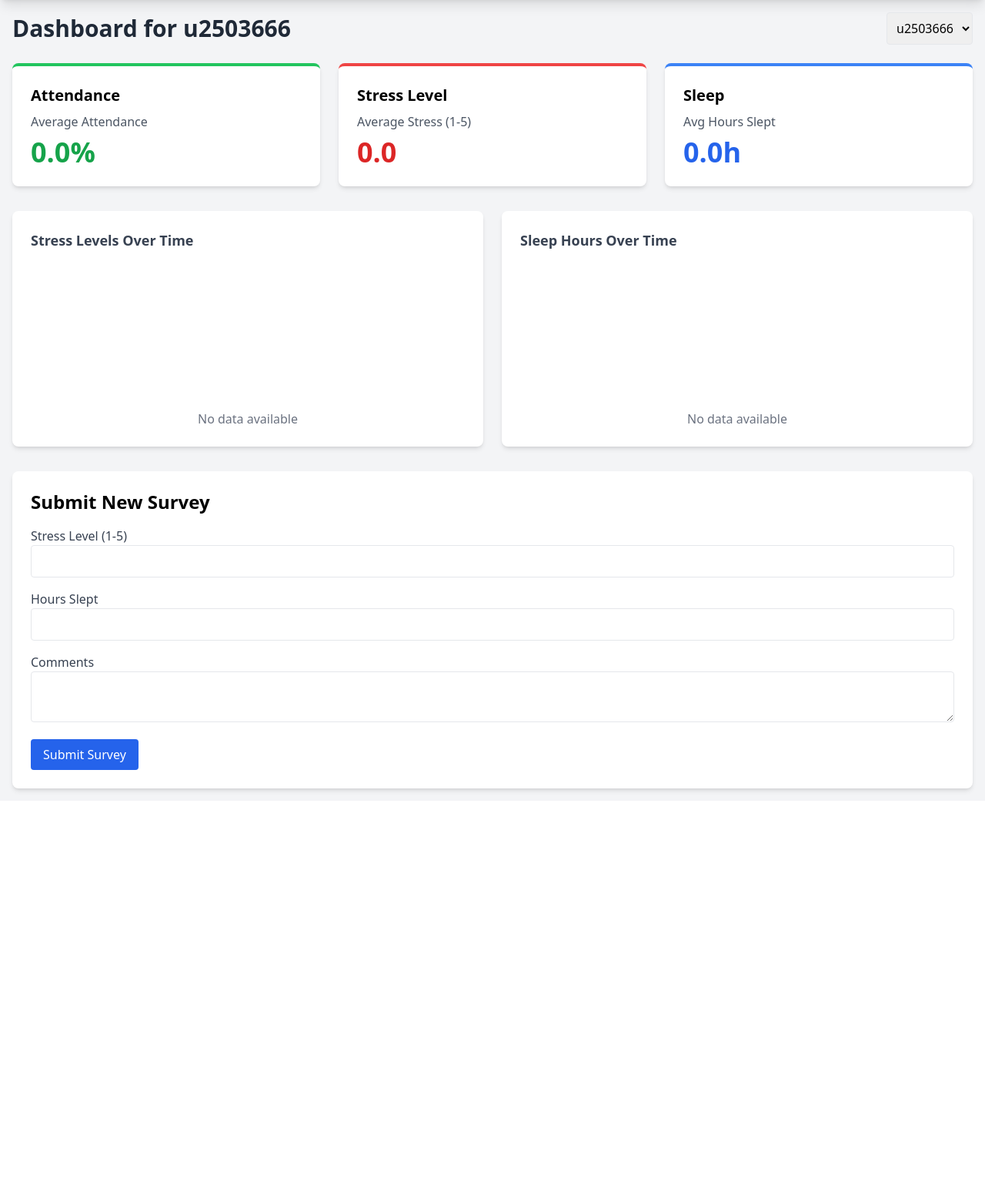
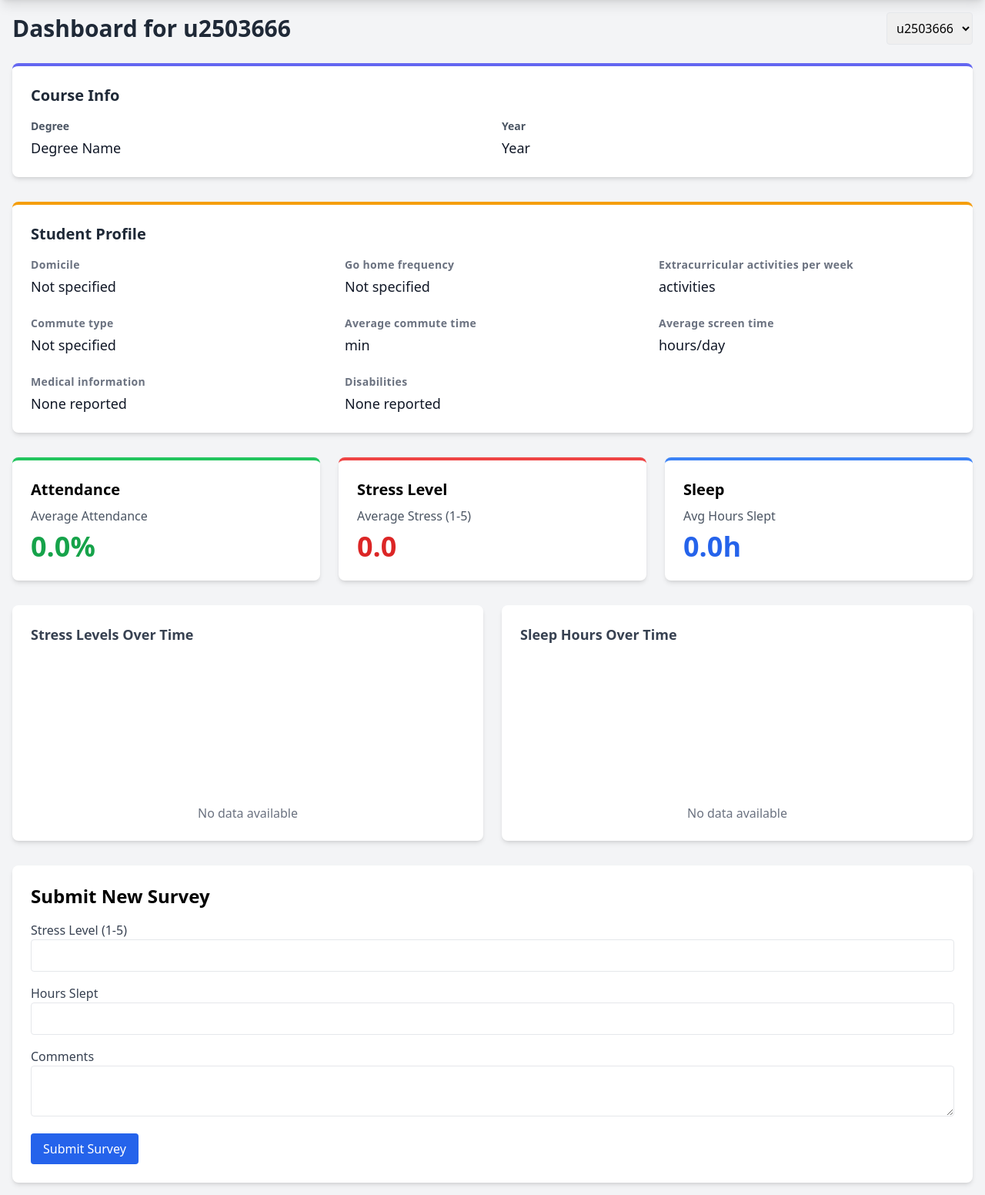
Before and after one commit to Charbelto/Student_Wellbeing_Insights, a Flask app: page /dashboard?student_id=2 in a window 1280 px wide. Shown: the part 62-1614 px from the top of the page at 77% size. Before the commit the page ends 1095 px from the top, so only its background shows below. Run offline with Flask 3, Linux system fonts and the light colour scheme; a user stored in the database is signed in; data comes from the database, SQL or seed files in the repository; data that the repository does not hold is empty; a map, chart or similar area stays blank; some libraries are stand-ins or nearby versions.

Commit message:
update student dashboard

```diff
--- a/app/templates/dashboard.html
+++ b/app/templates/dashboard.html
@@ -29,6 +29,109 @@
     <p>{{ error }}</p>
 </div>
 {% elif summary %}
+
+<!--Course Info Card -->
+<div class="bg-white p-6 rounded-lg shadow-md border-t-4 border-indigo-500 mb-8">
+    <h2 class="text-xl font-semibold mb-4 text-gray-800">Course Info</h2>
+
+    <div class="grid grid-cols-1 md:grid-cols-2 gap-6">
+        <div>
+            <p class="text-gray-600 font-semibold text-sm">Degree</p>
+            <p class="text-lg text-gray-900 mt-1">
+                {{ degree_name or "Degree Name" }}
+            </p>
+        </div>
+
+        <div>
+            <p class="text-gray-600 font-semibold text-sm">Year</p>
+            <p class="text-lg text-gray-900 mt-1">
+                {{ year_of_study or "Year" }}
+            </p>
+        </div>
+    </div>
+</div>
+
+
+<!-- Student Profile / Lifestyle Card -->
+<div class="bg-white p-6 rounded-lg shadow-md border-t-4 border-amber-500 mb-8">
+    <h2 class="text-xl font-semibold mb-4 text-gray-800">Student Profile</h2>
+
+    <div class="grid grid-cols-1 md:grid-cols-2 lg:grid-cols-3 gap-6">
+
+        <!-- Domicile -->
+        <div>
+            <p class="text-gray-500 font-semibold text-sm tracking-wide">Domicile</p>
+            <p class="text-lg text-gray-900 mt-1">
+                {{ student.domicile or "Not specified" }}
+            </p>
+        </div>
+
+        <!-- Go home frequency -->
+        <div>
+            <p class="text-gray-500 font-semibold text-sm tracking-wide">Go home frequency</p>
+            <p class="text-lg text-gray-900 mt-1">
+                {{ student.go_home_frequency or "Not specified" }}
+            </p>
+        </div>
+
+        <!-- Extracurricular activities per week -->
+        <div>
+            <p class="text-gray-500 font-semibold text-sm tracking-wide">Extracurricular activities per week</p>
+            <p class="text-lg text-gray-900 mt-1">
+                {{ student.extracurricular_per_week is not none
+                    and (student.extracurricular_per_week ~ " activities")
+                    or "Not specified" }}
+            </p>
+        </div>
+
+        <!-- Commute type -->
+        <div>
+            <p class="text-gray-500 font-semibold text-sm tracking-wide">Commute type</p>
+            <p class="text-lg text-gray-900 mt-1">
+                {{ student.commute_type or "Not specified" }}
+            </p>
+        </div>
+
+        <!-- Average commute time -->
+        <div>
+            <p class="text-gray-500 font-semibold text-sm tracking-wide">Average commute time</p>
+            <p class="text-lg text-gray-900 mt-1">
+                {{ student.avg_commute_time_min is not none
+                    and (student.avg_commute_time_min ~ " min")
+                    or "Not specified" }}
+            </p>
+        </div>
+
+        <!-- Average screen time -->
+        <div>
+            <p class="text-gray-500 font-semibold text-sm tracking-wide">Average screen time</p>
+            <p class="text-lg text-gray-900 mt-1">
+                {{ student.avg_screen_time_hours is not none
+                    and (student.avg_screen_time_hours ~ " hours/day")
+                    or "Not specified" }}
+            </p>
+        </div>
+
+        <!-- Medical information -->
+        <div>
+            <p class="text-gray-500 font-semibold text-sm tracking-wide">Medical information</p>
+            <p class="text-lg text-gray-900 mt-1">
+                {{ student.medical_information or "None reported" }}
+            </p>
+        </div>
+
+        <!-- Disabilities -->
+        <div>
+            <p class="text-gray-500 font-semibold text-sm tracking-wide">Disabilities</p>
+            <p class="text-lg text-gray-900 mt-1">
+                {{ student.disabilities or "None reported" }}
+            </p>
+        </div>
+
+    </div>
+</div>
+
+
 
 <!-- Summary Cards -->
 <div class="grid grid-cols-1 md:grid-cols-3 gap-6 mb-8">
```
